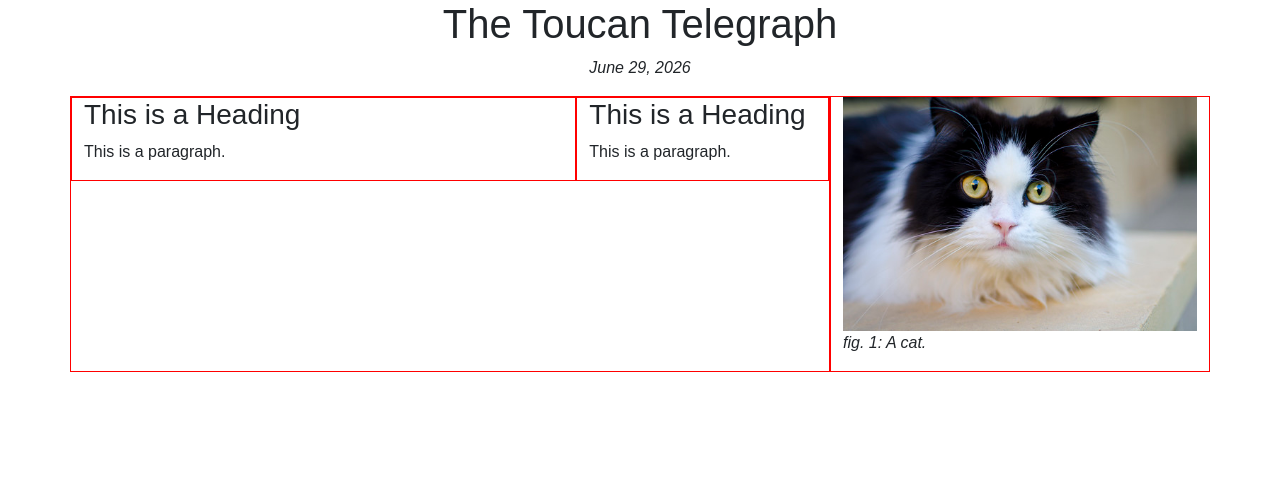
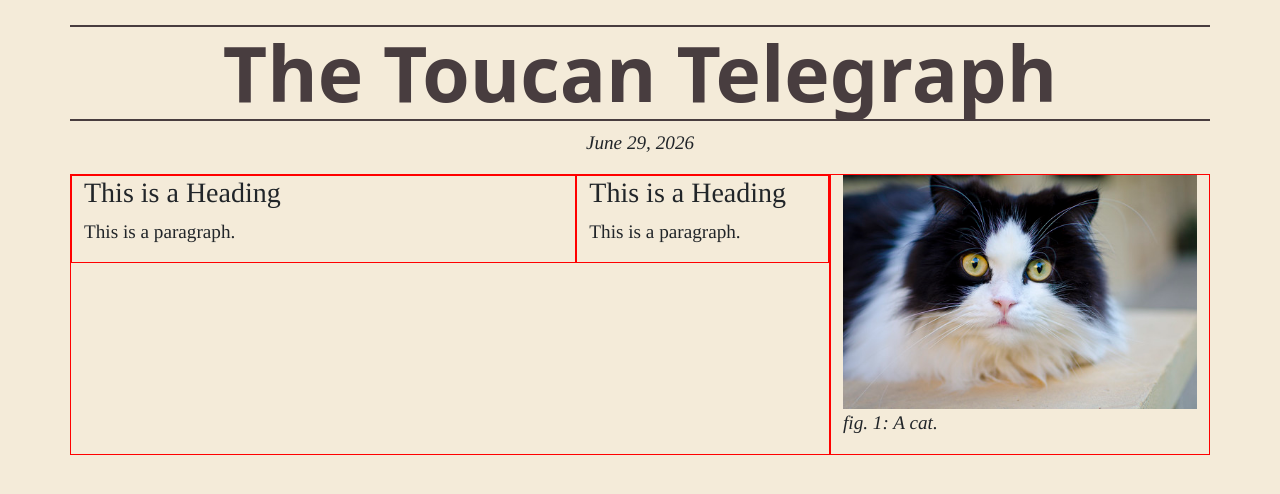
Before and after one commit to crystalmccuistion/responsive-design, a plain HTML site: page index.html in a window 1280 px wide. Drawn offline with nearby package versions, Linux system fonts and the light colour scheme; a web font is replaced by a local one.

Commit message:
Update styles

```diff
--- a/assets/css/styles.css
+++ b/assets/css/styles.css
@@ -1,7 +1,28 @@
 /* styles.css */
 
-* {
-	font-family: Arial;
+:root {
+	--deep-mocha: #483d3f;
+	--blue-bell: #058ed9;
+	--egg-shell: #f4ebd9;
+	--grey-olive: #a39a92;
+	--ash-brown: #77685d;
+}
+
+body {
+	font-family: "Tinos", serif;
+	background-color: var(--egg-shell);
+	font-weight: 400;
+	font-size: 1.2em;
+	padding-top: 25px;
+}
+
+h1 {
+	font-family: "Manufacturing Consent", system-ui;
+	color: var(--deep-mocha);
+	font-weight: 800;
+	font-size: 4em;
+	border-top: 2px solid var(--deep-mocha);
+	border-bottom: 2px solid var(--deep-mocha);
 }
 
 .col, .col-4, .col-8 {
```
